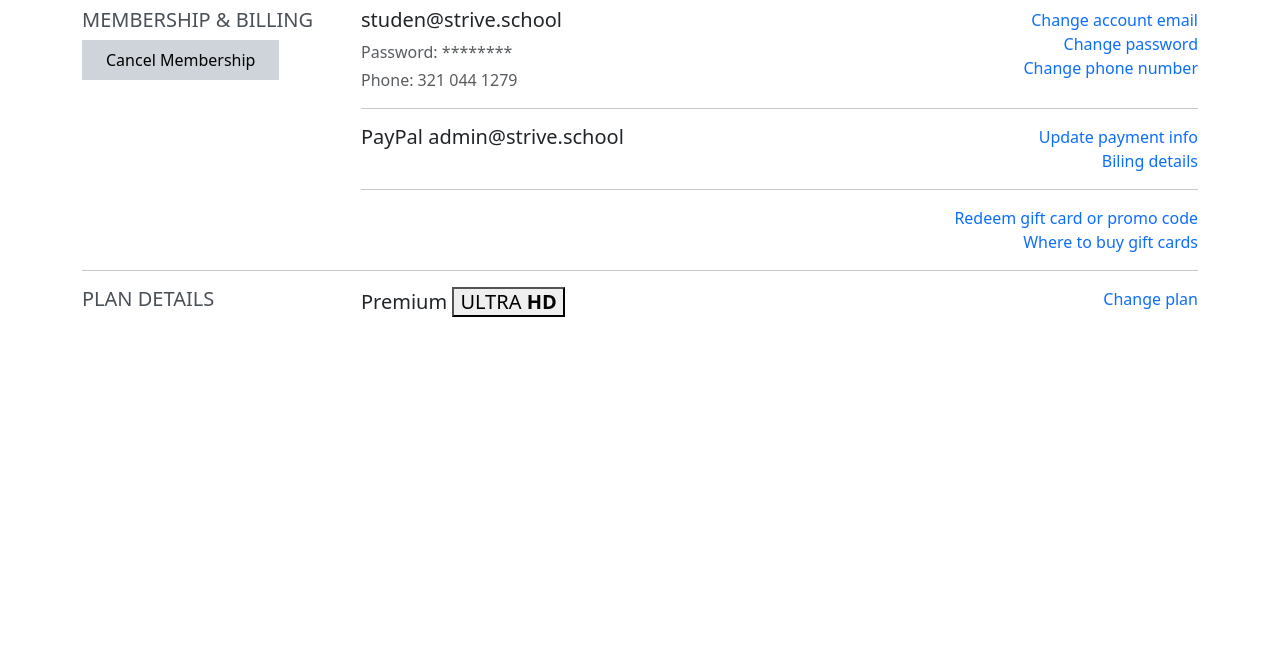
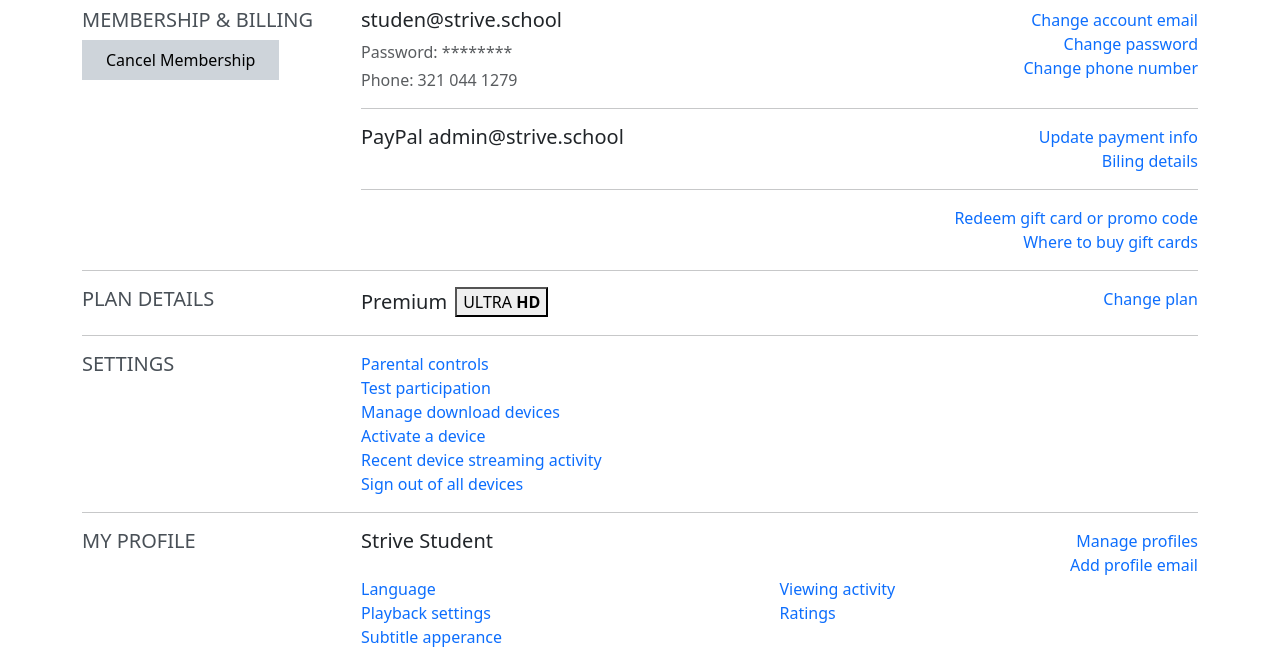
Before and after one commit to Mich3le05/U2-W2-D5, a plain HTML site: page settings.html in a window 1280 px wide. Shown: the part 189-838 px from the top of the page. Before the commit the page ends 800 px from the top, so only its background shows below. Drawn offline with nearby package versions, Linux system fonts and the light colour scheme.

Commit message:
almost complete

```diff
--- a/settings.html
+++ b/settings.html
@@ -284,19 +284,71 @@
 
           <div class="col-9">
             <div class="d-flex justify-content-between">
-              <div>
-                <h5>Premium <button>ULTRA <span class="fw-bold">HD</span></button></h5>
+              <div class="d-flex align-items-center">
+                <h5 class="m-0">Premium</h5>
+                <button class="mx-2">
+                  ULTRA <span class="fw-bold">HD</span>
+                </button>
               </div>
               <div class="d-flex flex-column align-items-end">
-                <a href="#" class="text-decoration-none"
-                  >Change plan</a
-                >
+                <a href="#" class="text-decoration-none">Change plan</a>
               </div>
+            </div>
           </div>
         </div>
+        <hr />
+        <div class="d-flex">
+          <div class="col">
+            <h5 class="text-light-emphasis">SETTINGS</h5>
+          </div>
 
+          <div class="col-9">
+            <div class="d-flex flex-column">
+              <a href="#" class="text-decoration-none">Parental controls</a>
+              <a href="#" class="text-decoration-none">Test participation</a>
+              <a href="#" class="text-decoration-none"
+                >Manage download devices</a
+              >
+              <a href="#" class="text-decoration-none">Activate a device</a>
+              <a href="#" class="text-decoration-none"
+                >Recent device streaming activity</a
+              >
+              <a href="#" class="text-decoration-none"
+                >Sign out of all devices</a
+              >
+            </div>
+          </div>
+        </div>
+        <hr />
+        <div class="d-flex">
+          <div class="col">
+            <h5 class="text-light-emphasis">MY PROFILE</h5>
+          </div>
 
+          <div class="col-9">
+            <div class="d-flex justify-content-between">
+              <div>
+                <h5>Strive Student</h5>
+              </div>
+              <div class="d-flex flex-column align-items-end">
+                <a href="#" class="text-decoration-none">Manage profiles</a>
+                <a href="#" class="text-decoration-none">Add profile email</a>
+              </div>
+            </div>
 
+            <div class="d-flex justify-content-between">
+              <div class="col d-flex flex-column">
+                <a href="#" class="text-decoration-none">Language</a>
+                <a href="#" class="text-decoration-none">Playback settings</a>
+                <a href="#" class="text-decoration-none">Subtitle apperance</a>
+              </div>
+              <div class="col-6 d-flex flex-column">
+                <a href="#" class="text-decoration-none">Viewing activity</a>
+                <a href="#" class="text-decoration-none">Ratings</a>
+              </div>
+            </div>
+          </div>
+        </div>
       </section>
     </main>
 
```
